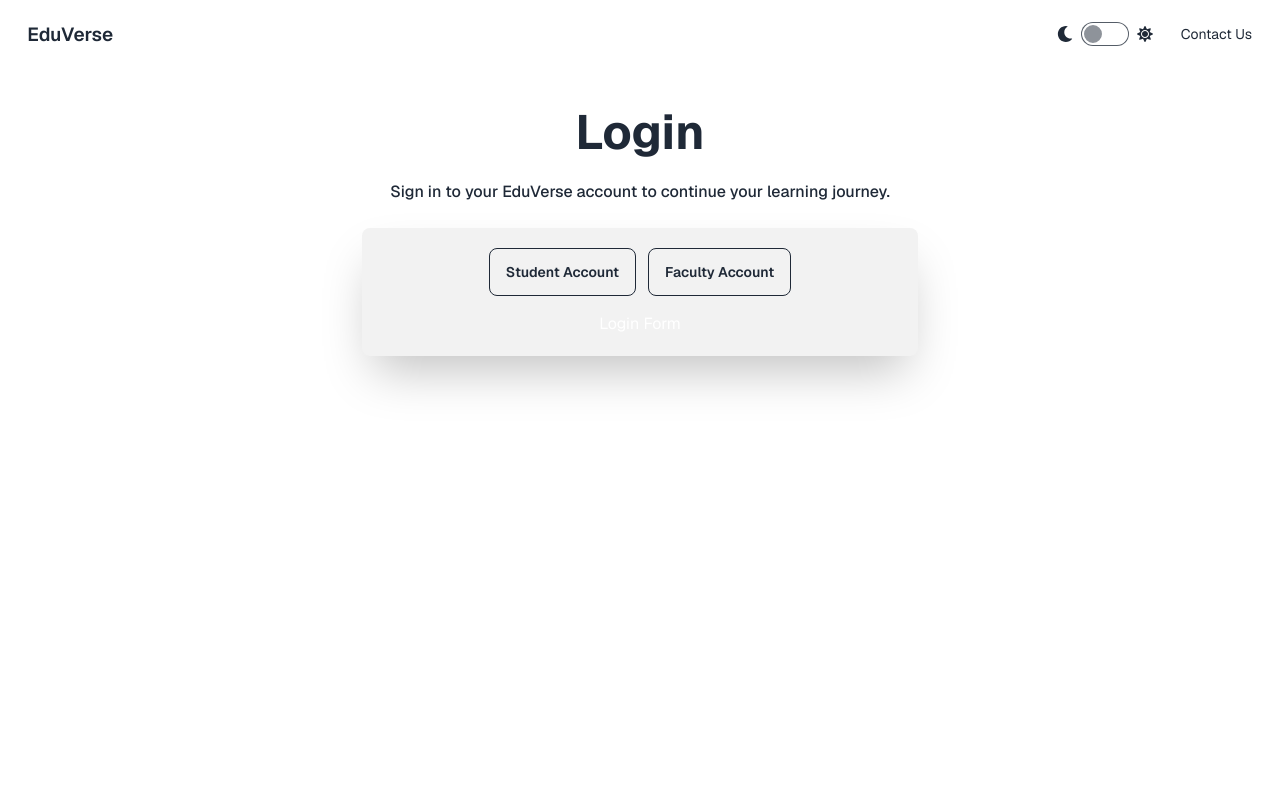
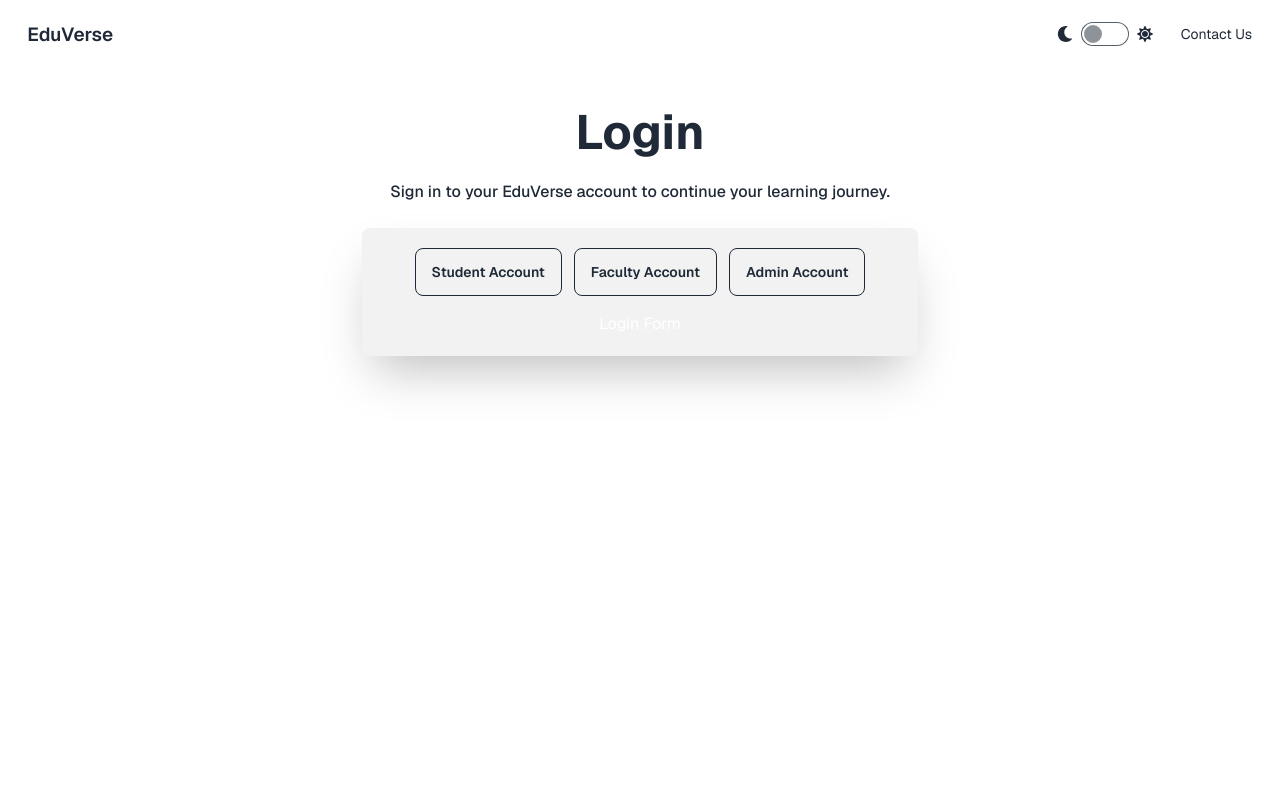
Before and after one commit to Shahriar-Hossain-Alvi/eduverse-frontend, a React (Vite) app: page /signin in a window 1280 px wide. Both pictures are taken after a click on the element "Direct Login". Shown: the top 800 px of the page. Built offline with nearby package versions, Linux system fonts and the light colour scheme.

Commit message:
added demo admin direct login

```diff
--- a/src/components/Pages/Auth/SignIn.jsx
+++ b/src/components/Pages/Auth/SignIn.jsx
@@ -33,6 +33,11 @@ const SignIn = () => {
     const defaultFacultyData = {
         email: "james.anderson@example.com",
         password: "12345678"
+    }
+
+    const demoAdmin = {
+        email: "demo@admin.com",
+        password: "demo123456admin"
     }
 
 
@@ -104,6 +109,11 @@ const SignIn = () => {
         if (type === "faculty") {
             email = defaultFacultyData.email;
             password = defaultFacultyData.password;
+        }
+
+        if (type === "admin") {
+            email = demoAdmin.email;
+            password = demoAdmin.password;
         }
 
 
@@ -250,7 +260,7 @@ const SignIn = () => {
                     <div className={`${themeStyles?.background[theme]} border-0 rounded-lg w-3/5 mx-auto shadow-2xl p-5 text-center`}>
 
 
-                        <div className="flex justify-center gap-3 flex-col md:flex-row mb-4">
+                        <div className="flex justify-center gap-3 flex-col md:flex-row mb-4 flex-wrap">
                             <button
                                 onClick={() => handleDefaultLogin("student")}
                                 className="btn btn-outline"
@@ -266,6 +276,14 @@ const SignIn = () => {
                             >
                                 Faculty Account
                             </button>
+
+                            <button
+                                onClick={() => handleDefaultLogin("admin")}
+                                className="btn btn-outline"
+                                disabled={logInLoading}
+                            >
+                                Admin Account
+                            </button>
                         </div>
 
                         <p onClick={() => setLoginToDefaultAccount(false)} className="hover:text-success cursor-pointer inline">Login Form</p>
```
